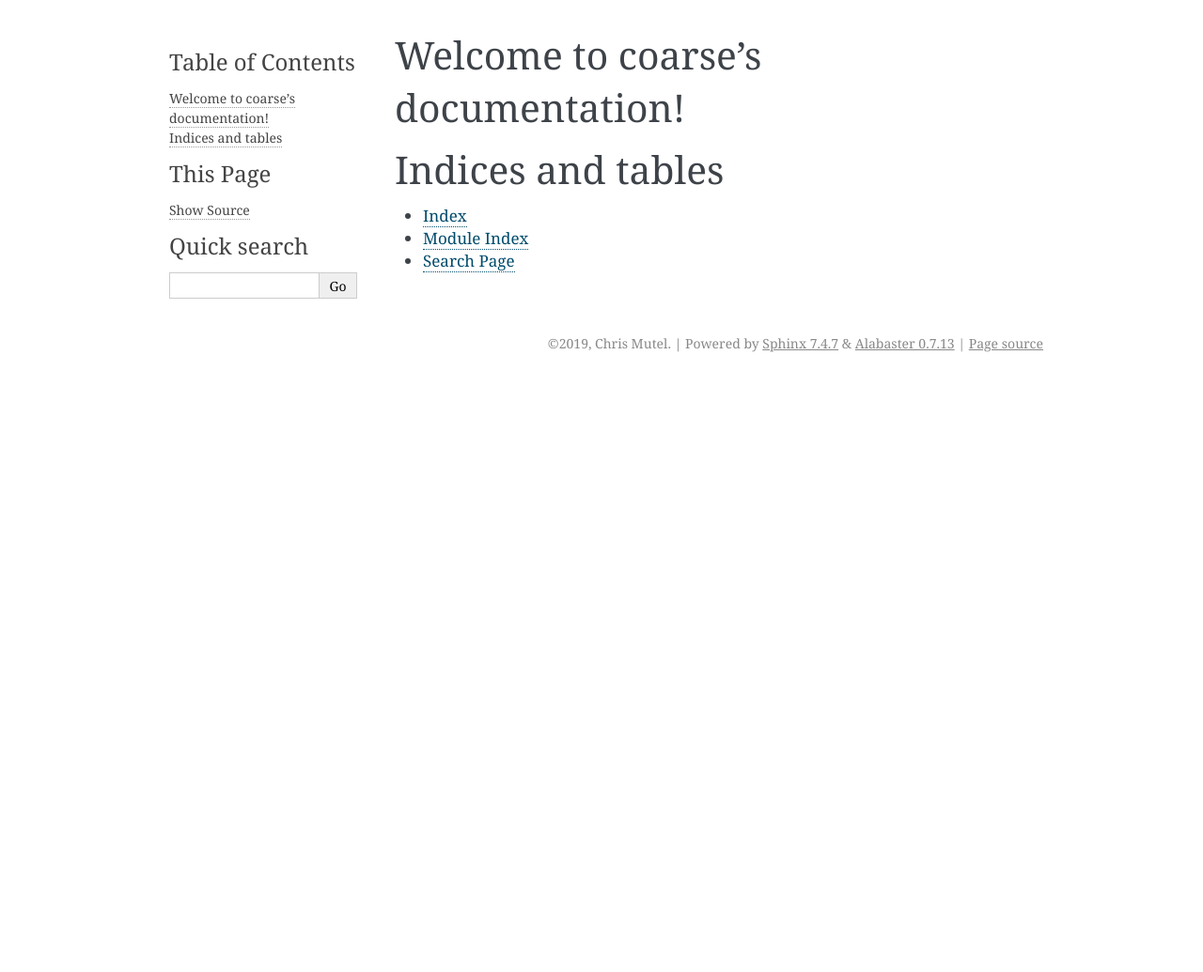
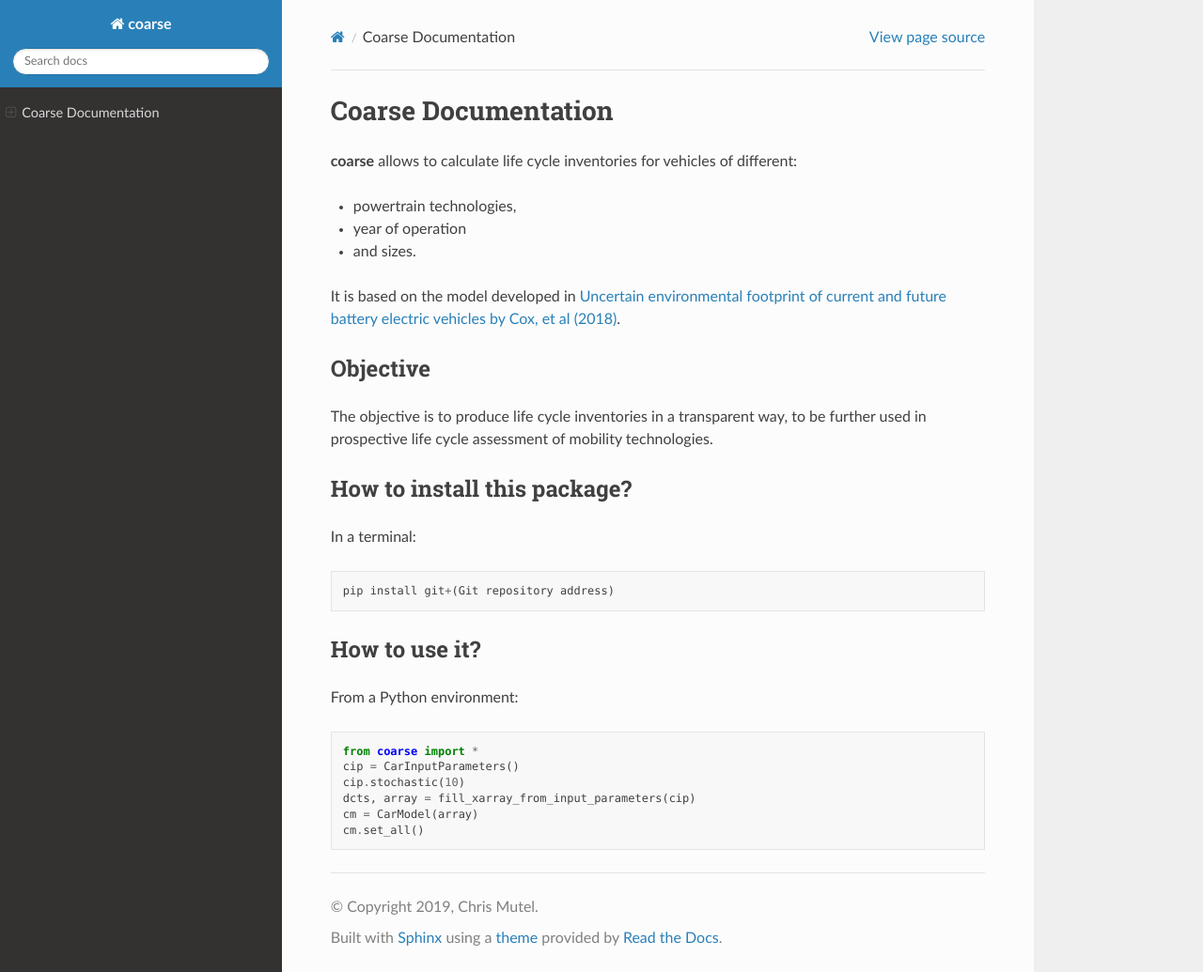
Before and after one commit to romainsacchi/carculator, a Sphinx documentation site: the page built from docs/index.rst, in a window 1280 px wide and 1035 px high. Shown: the whole window at 94% size. Built offline with Sphinx 7.4.7 and the Read the Docs theme 2.0.0, drawn with Linux system fonts in a browser that asks for light colours.

Commit message:
Added documentation.

```diff
--- a/docs/conf.py
+++ b/docs/conf.py
@@ -10,9 +10,9 @@
 # add these directories to sys.path here. If the directory is relative to the
 # documentation root, use os.path.abspath to make it absolute, like shown here.
 #
-# import os
-# import sys
-# sys.path.insert(0, os.path.abspath('.'))
+import os
+import sys
+sys.path.insert(0, os.path.abspath('../..'))
 
 
 # -- Project information -----------------------------------------------------
@@ -22,7 +22,7 @@ copyright = '2019, Chris Mutel'
 author = 'Chris Mutel'
 
 # The full version, including alpha/beta/rc tags
-release = '0.1'
+release = '1.0.0'
 
 
 # -- General configuration ---------------------------------------------------
@@ -30,8 +30,10 @@ release = '0.1'
 # Add any Sphinx extension module names here, as strings. They can be
 # extensions coming with Sphinx (named 'sphinx.ext.*') or your custom
 # ones.
-extensions = [
-]
+extensions = ['autoapi.extension']
+
+autoapi_type = 'python'
+autoapi_dirs = ['../coarse']
 
 # Add any paths that contain templates here, relative to this directory.
 templates_path = ['_templates']
@@ -47,7 +49,7 @@ exclude_patterns = ['_build', 'Thumbs.db', '.DS_Store']
 # The theme to use for HTML and HTML Help pages.  See the documentation for
 # a list of builtin themes.
 #
-html_theme = 'alabaster'
+html_theme = 'sphinx_rtd_theme'
 
 # Add any paths that contain custom static files (such as style sheets) here,
 # relative to this directory. They are copied after the builtin static files,
--- a/docs/index.rst
+++ b/docs/index.rst
@@ -1,20 +1,43 @@
-.. coarse documentation master file, created by
-   sphinx-quickstart on Thu Apr 25 15:08:07 2019.
-   You can adapt this file completely to your liking, but it should at least
-   contain the root `toctree` directive.
 
-Welcome to coarse's documentation!
-==================================
+Coarse Documentation
+=================
 
-.. toctree::
-   :maxdepth: 2
-   :caption: Contents:
+**coarse** allows to calculate life cycle inventories for vehicles of different:
+
+* powertrain technologies,
+* year of operation
+* and sizes.
+
+It is based on the model developed in `Uncertain environmental footprint of current and future battery electric
+vehicles by Cox, et al (2018) <https://pubs.acs.org/doi/10.1021/acs.est.8b00261>`_.
+
+Objective
+---------
+The objective is to produce life cycle inventories in a transparent way, to be further used in prospective
+life cycle assessment of mobility technologies.
+
+How to install this package?
+----------------------------
+
+In a terminal::
+
+    pip install git+(Git repository address)
+
+How to use it?
+--------------
+
+From a Python environment::
+
+   from coarse import *
+   cip = CarInputParameters()
+   cip.stochastic(10)
+   dcts, array = fill_xarray_from_input_parameters(cip)
+   cm = CarModel(array)
+   cm.set_all()
 
 
 
-Indices and tables
-==================
 
-* :ref:`genindex`
-* :ref:`modindex`
-* :ref:`search`
+.. toctree::
+   :maxdepth: 4
+   :caption: Table of contents
```
Also changed, not shown: coarse/__init__.py (+13 -0 lines), 7 other files.
